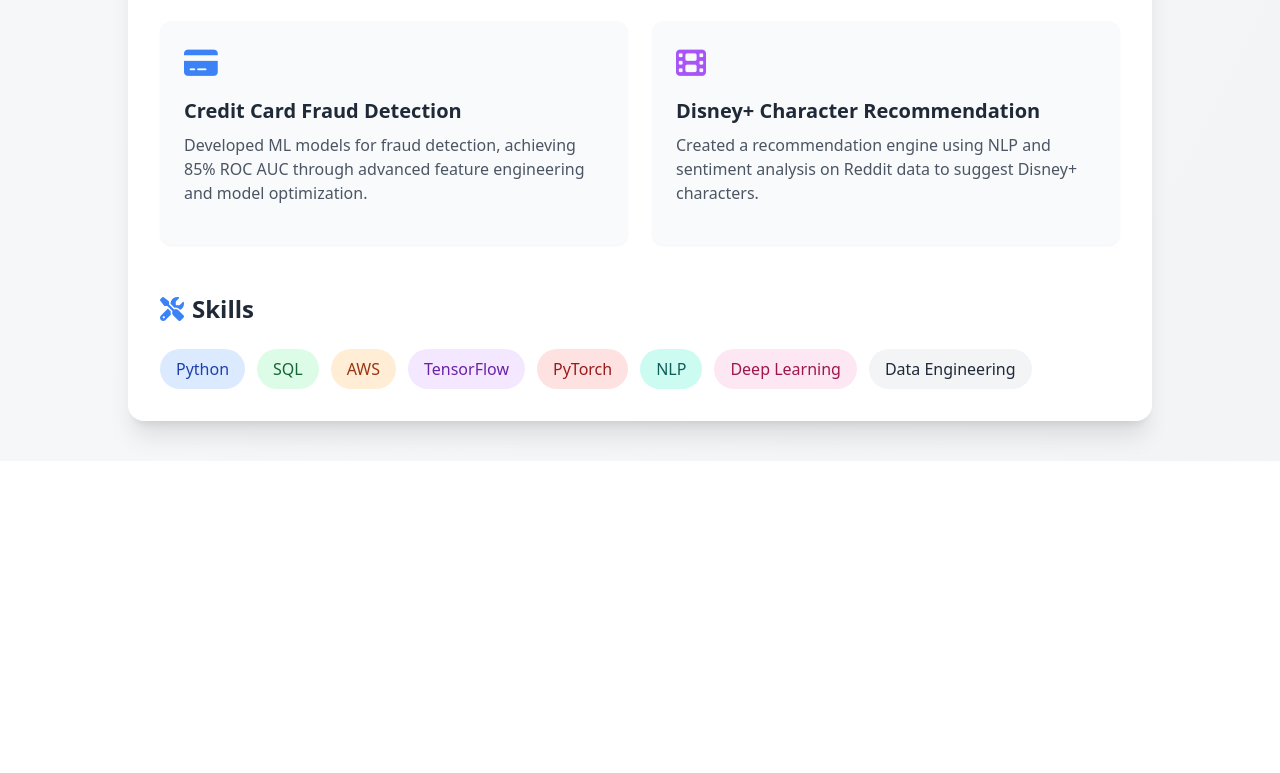
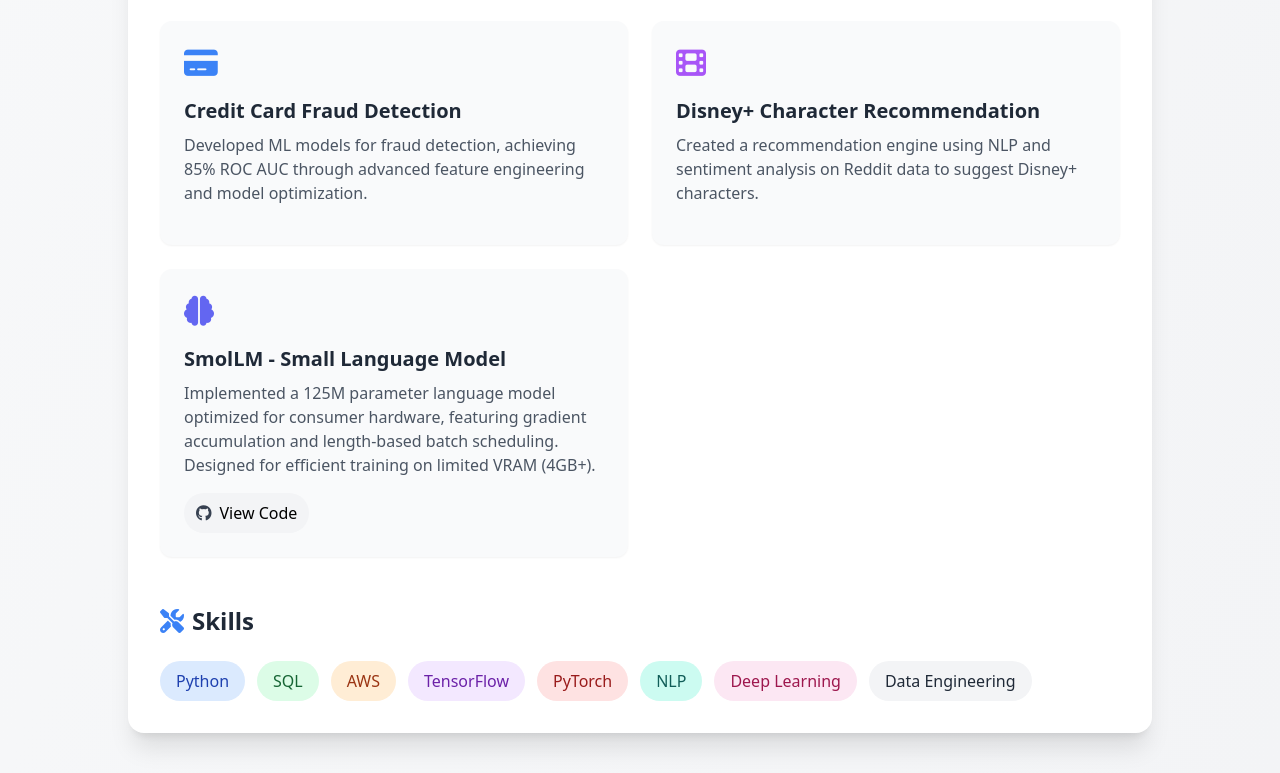
Before and after one commit to waghmareps12/waghmareps12.github.io, a plain HTML site: page index.html in a window 1280 px wide. Shown: the part 2115-2888 px from the top of the page. Before the commit the page ends 2576 px from the top, so only its background shows below. Drawn offline with nearby package versions, Linux system fonts and the light colour scheme.

Commit message:
added projects with links

```diff
--- a/index.html
+++ b/index.html
@@ -168,6 +168,21 @@
                     <h3 class="text-xl font-bold text-gray-800 mb-2">Disney+ Character Recommendation</h3>
                     <p class="text-gray-600 mb-4">Created a recommendation engine using NLP and sentiment analysis on Reddit data to suggest Disney+ characters.</p>
                 </div>
+
+                <div class="p-6 bg-gray-50 rounded-xl shadow-sm hover:shadow-md transition duration-300">
+                    <div class="text-indigo-500 text-3xl mb-4">
+                        <i class="fas fa-brain"></i>
+                    </div>
+                    <h3 class="text-xl font-bold text-gray-800 mb-2">SmolLM - Small Language Model</h3>
+                    <p class="text-gray-600 mb-4">Implemented a 125M parameter language model optimized for consumer hardware, featuring gradient accumulation and length-based batch scheduling. Designed for efficient training on limited VRAM (4GB+).</p>
+                    <div class="flex gap-2">
+                        <a href="https://github.com/waghmareps12/SmolLM"
+                           class="inline-flex items-center px-3 py-2 bg-gray-100 hover:bg-gray-200 rounded-full transition duration-300">
+                            <i class="fab fa-github text-gray-700 mr-2"></i>
+                            <span>View Code</span>
+                        </a>
+                    </div>
+                </div>
             </div>
         </div>
 
```
